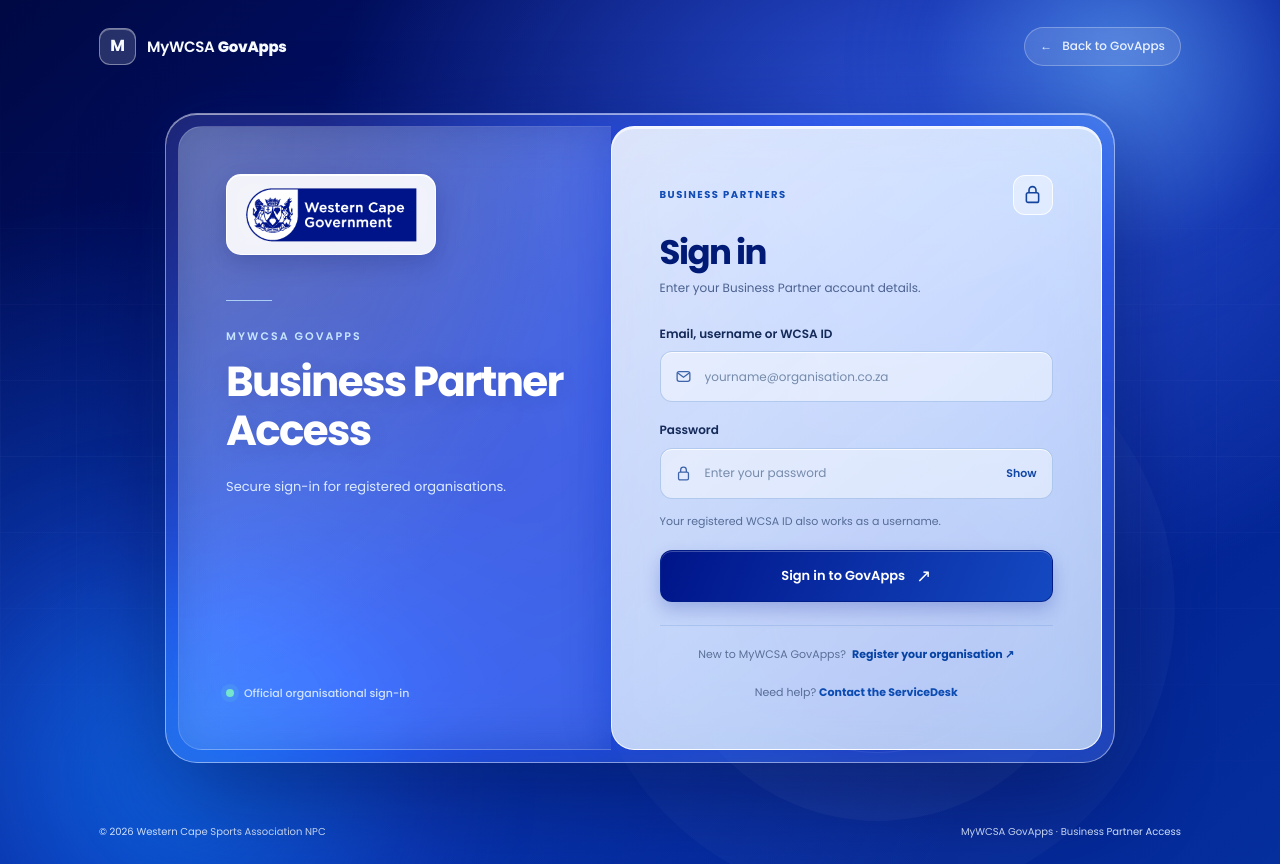
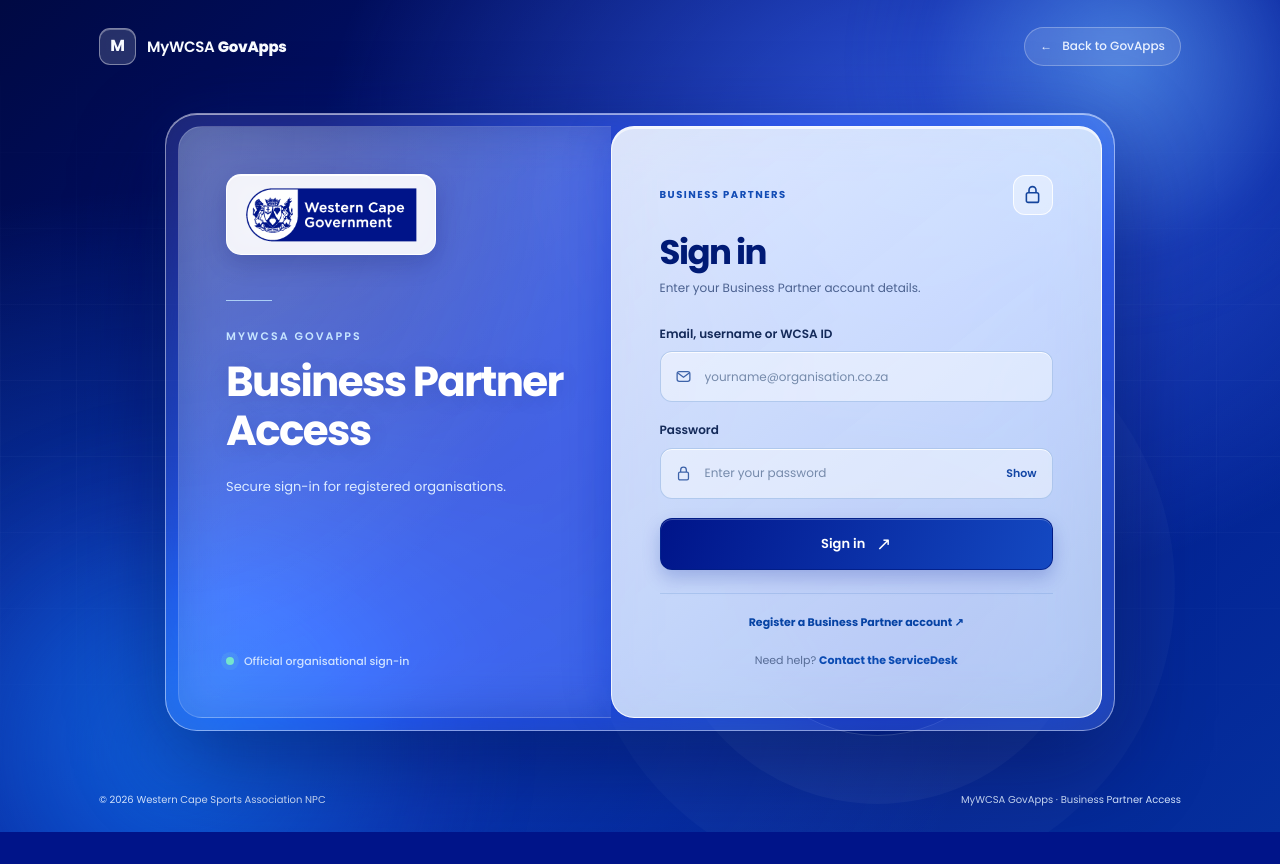
Before and after one commit to mywcsa/mywcsa_dev, a Next.js app: page /login/business-partner in a window 1280 px wide. After the commit the page ends 832 px from the top, so only its background shows below. Built offline with nearby package versions, Linux system fonts and the light colour scheme; no server answers.

Commit message:
fix(login): remove redundant form copy and focus on sign-in

```diff
--- a/app/login/business-partner/business-partner-login-form.tsx
+++ b/app/login/business-partner/business-partner-login-form.tsx
@@ -13,7 +13,7 @@ function SignInButton() {
   const { pending } = useFormStatus();
   return (
     <button className={styles.submit} type="submit" disabled={pending} aria-busy={pending}>
-      <span>{pending ? "Verifying your account…" : "Sign in to GovApps"}</span>
+      <span>{pending ? "Verifying your account…" : "Sign in"}</span>
       {!pending && <span aria-hidden="true" className={styles.arrow}>↗</span>}
     </button>
   );
@@ -69,11 +69,9 @@ export default function BusinessPartnerLoginForm({ action, registrationUrl }: Pr
           {showPassword ? "Hide" : "Show"}
         </button>
       </div>
-      <p className={styles.fieldHint}>Your registered WCSA ID also works as a username.</p>
       <SignInButton />
       <div className={styles.registration}>
-        <span>New to MyWCSA GovApps?</span>
-        <a href={registrationUrl}>Register your organisation <span aria-hidden="true">↗</span></a>
+        <a href={registrationUrl}>Register a Business Partner account <span aria-hidden="true">↗</span></a>
       </div>
     </form>
   );
```
